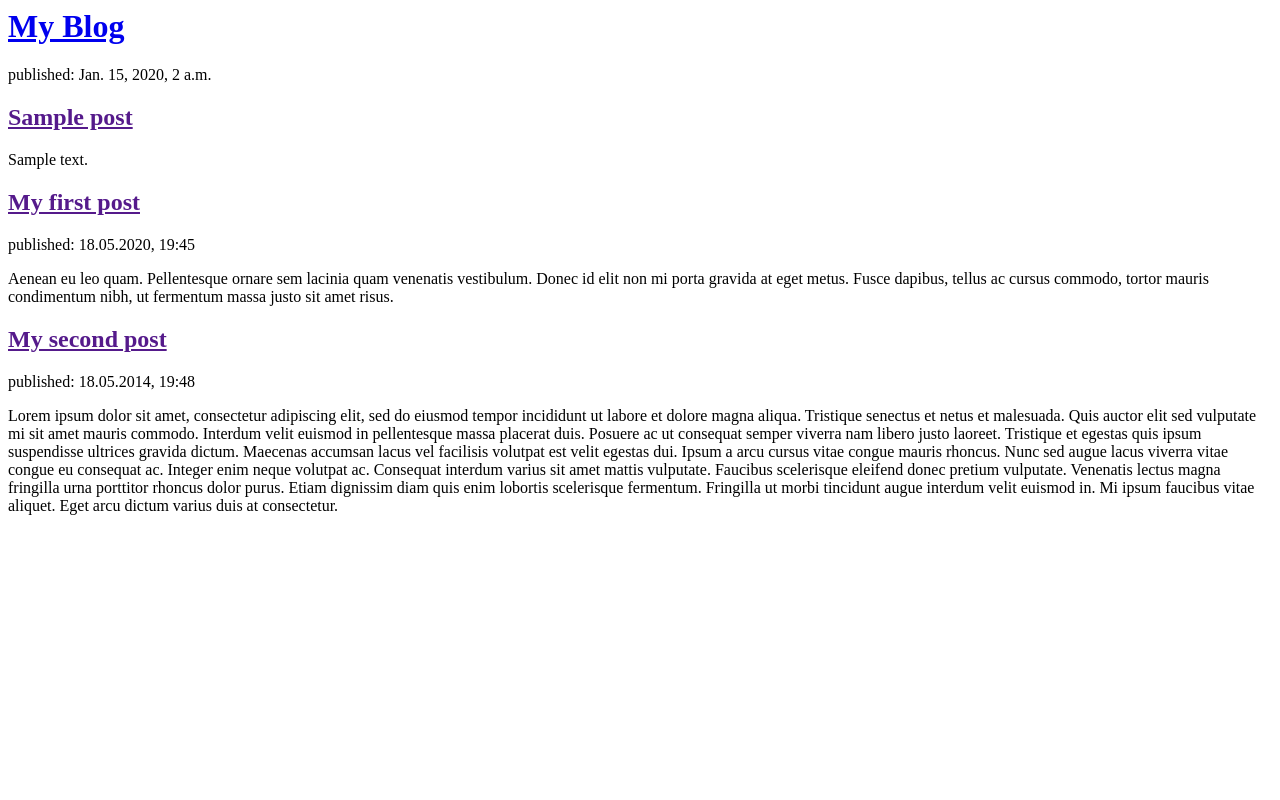
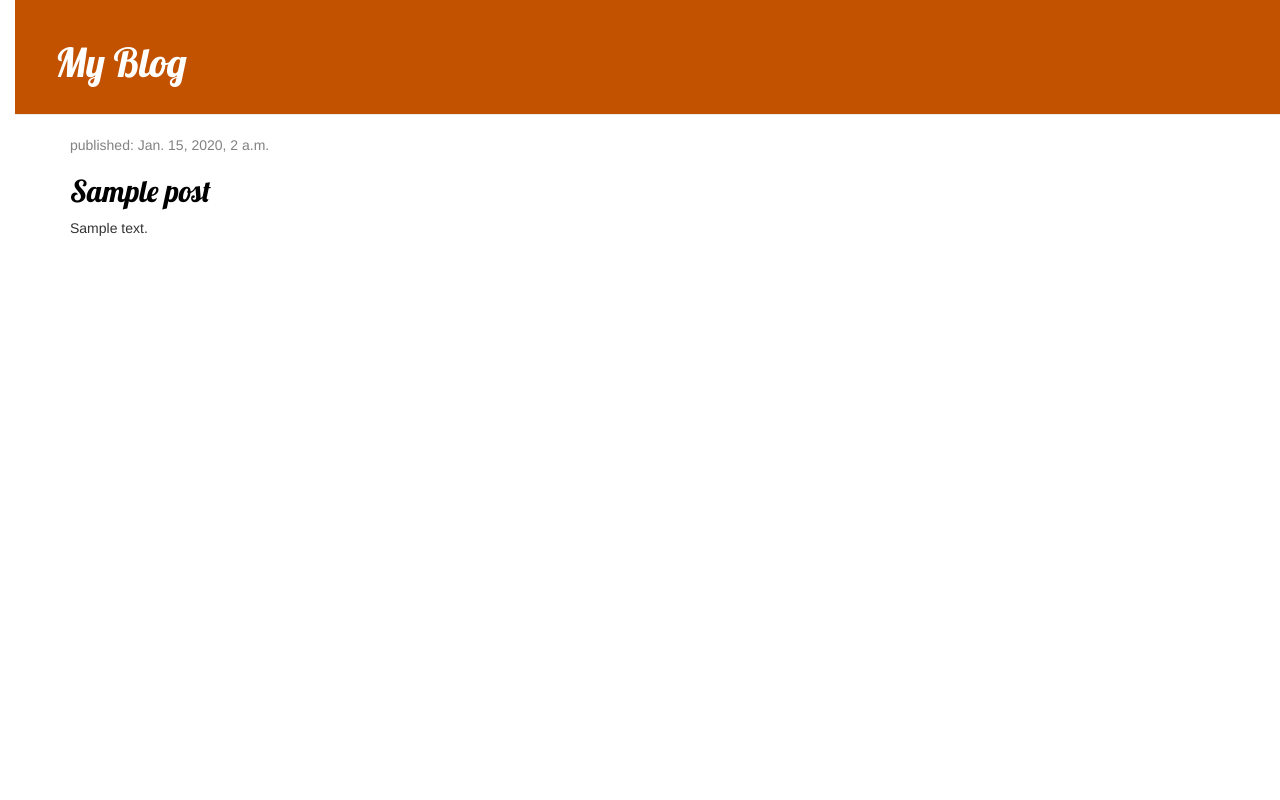
Before and after one commit to jdagpeterson/django-blog, a Django app: page / in a window 1280 px wide. Run offline with Django 3.2, Linux system fonts and the light colour scheme; tables that the repository leaves empty hold one stand-in row (values such as "Sample post"); some libraries are stand-ins or nearby versions.

Commit message:
Added view and template for detailed blog post as well as CSS for the site.

```diff
--- /dev/null
+++ b/blog/static/css/blog.css
@@ -0,0 +1,55 @@
+h1 a, h2 a {
+    color: #C25100;
+    font-family: 'Lobster';
+}
+
+body {
+    padding-left: 15px;
+}
+
+.page-header {
+    background-color: #C25100;
+    margin-top: 0;
+    padding: 20px 20px 20px 40px;
+}
+
+.page-header h1, .page-header h1 a, .page-header h1 a:visited, .page-header h1 a:active {
+    color: #ffffff;
+    font-size: 30pt;
+    text-decoration: none;
+}
+
+.content {
+    margin-left: 40px;
+}
+
+h1, h2, h3, h4 {
+    font-family: 'Lobster', cursive;
+}
+
+.date {
+    color: #828282;
+}
+
+.save {
+    float: right;
+}
+
+.post-form textarea, .post-form input {
+    width: 100%;
+}
+
+.top-menu, .top-menu:hover, .top-menu:visited {
+    color: #ffffff;
+    float: right;
+    font-size: 26pt;
+    margin-right: 20px;
+}
+
+.post {
+    margin-bottom: 30px;
+}
+
+.post h2 a, .post h2 a:visited {
+    color: #000000;
+}
--- /dev/null
+++ b/blog/templates/blog/base.html
@@ -0,0 +1,25 @@
+{% load static %}
+
+<html>
+    <head>
+        <title>My Blog: Home</title>
+        <link rel="stylesheet" href="//maxcdn.bootstrapcdn.com/bootstrap/3.2.0/css/bootstrap.min.css">
+        <link rel="stylesheet" href="//maxcdn.bootstrapcdn.com/bootstrap/3.2.0/css/bootstrap-theme.min.css">
+        <link rel="stylesheet" href="//fonts.googleapis.com/css?family=Lobster&subset=latin,latin-ext" type="text/css">
+        <link rel="stylesheet" href="{% static 'css/blog.css' %}">
+    </head>
+    <body>
+        <div class="page-header">
+            <h1><a href="/">My Blog</a></h1>
+        </div>
+
+        <div class="content container">
+            <div class="row">
+                <div class="col-md-8">
+                    {% block content %}
+                    {% endblock %}
+                </div>
+            </div>
+        </div>
+    </body>
+</html>
--- a/blog/templates/blog/home.html
+++ b/blog/templates/blog/home.html
@@ -1,43 +1,13 @@
-<html>
-    <head>
-        <title>My Blog: Home</title>
-    </head>
-    <body>
-        <div>
-            <h1><a href="/">My Blog</a></h1>
+{% extends 'blog/base.html' %}
+
+{% block content %}
+    {% for post in posts %}
+        <div class="post">
+            <div class="date">
+                <p>published: {{ post.published_date }}</p>
+            </div>
+            <h2><a href="{% url 'post_detail' pk=post.pk %}">{{ post.title }}</a></h2>
+            <p>{{ post.text|linebreaksbr }}</p>
         </div>
-
-        {% for post in posts %}
-            <div>
-                <p>published: {{ post.published_date }}</p>
-                <h2><a href="">{{ post.title }}</a></h2>
-                <p>{{ post.text|linebreaksbr }}</p>
-            </div>
-        {% endfor %}
-
-        <div>
-            <h2><a href="">My first post</a></h2>
-            <p>published: 18.05.2020, 19:45</p>
-            <p>Aenean eu leo quam. Pellentesque ornare sem lacinia quam venenatis vestibulum. Donec id
-                elit non mi porta gravida at eget metus. Fusce dapibus, tellus ac cursus commodo, tortor
-                mauris condimentum nibh, ut fermentum massa justo sit amet risus.</p>
-        </div>
-
-        <div>
-            <h2><a href="">My second post</a></h2>
-            <p>published: 18.05.2014, 19:48</p>
-            <p>Lorem ipsum dolor sit amet, consectetur adipiscing elit, sed do eiusmod tempor
-                incididunt ut labore et dolore magna aliqua. Tristique senectus et netus et malesuada.
-                Quis auctor elit sed vulputate mi sit amet mauris commodo. Interdum velit euismod in
-                pellentesque massa placerat duis. Posuere ac ut consequat semper viverra nam libero
-                justo laoreet. Tristique et egestas quis ipsum suspendisse ultrices gravida dictum.
-                Maecenas accumsan lacus vel facilisis volutpat est velit egestas dui. Ipsum a arcu
-                cursus vitae congue mauris rhoncus. Nunc sed augue lacus viverra vitae congue eu
-                consequat ac. Integer enim neque volutpat ac. Consequat interdum varius sit amet mattis
-                vulputate. Faucibus scelerisque eleifend donec pretium vulputate. Venenatis lectus magna
-                fringilla urna porttitor rhoncus dolor purus. Etiam dignissim diam quis enim lobortis
-                scelerisque fermentum. Fringilla ut morbi tincidunt augue interdum velit euismod in. Mi
-                ipsum faucibus vitae aliquet. Eget arcu dictum varius duis at consectetur.</p>
-        </div>
-    </body>
-</html>
+    {% endfor %}
+{% endblock %}
--- a/blog/urls.py
+++ b/blog/urls.py
@@ -3,4 +3,5 @@ from . import views
 
 urlpatterns = [
     path('', views.post_list, name='post_list'),
+    path('post/<int:pk>/', views.post_detail, name='post_detail'),
 ]
--- a/blog/views.py
+++ b/blog/views.py
@@ -1,4 +1,4 @@
-from django.shortcuts import render
+from django.shortcuts import render, get_object_or_404
 from django.utils import timezone
 
 from .models import Post
@@ -16,3 +16,10 @@ def post_list(request):
     A = render(request, 'blog/home.html', {'posts': posts})  # post_list.html
     item_debug(request, A, posts)
     return A
+
+
+def post_detail(request, pk):
+    post = get_object_or_404(Post, pk=pk)
+    A = render(request, 'blog/post_detail.html', {'post': post})
+    item_debug(request, A, post)
+    return A
```
Also changed, not shown: blog/templates/blog/post_detail.html (added, +13 -0 lines).
